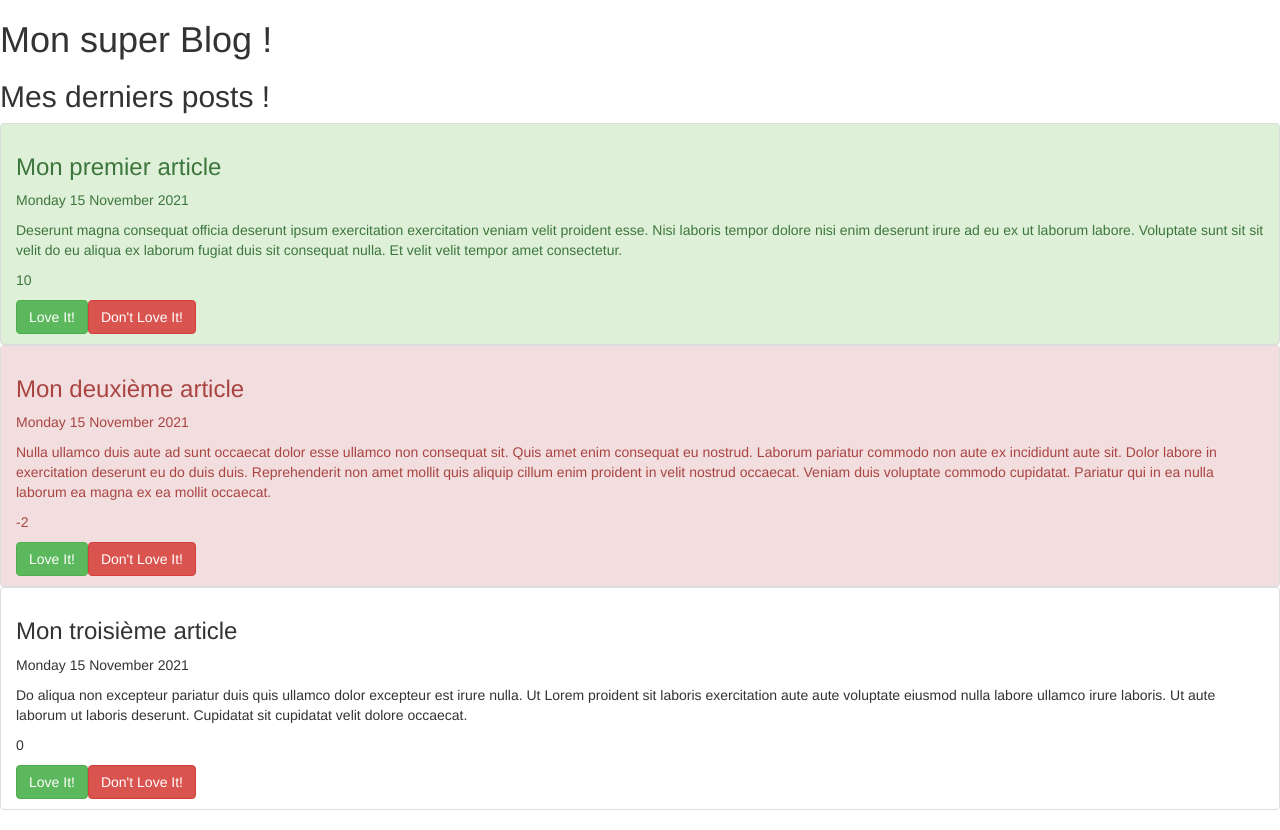
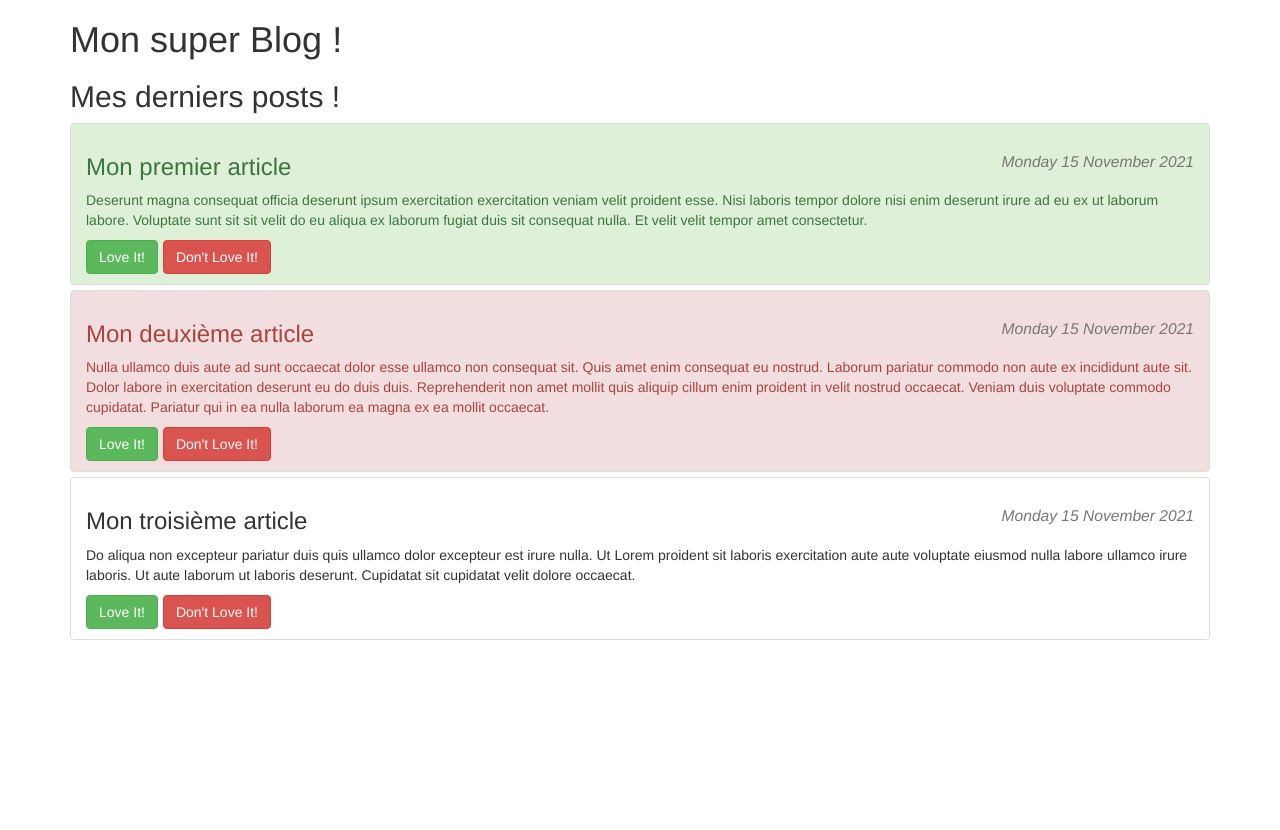
Before and after one commit to ChipsInChief/blogspost, an Angular app: page / in a window 1280 px wide. After the commit the page ends 800 px from the top, so only its background shows below. Built offline with nearby package versions, Linux system fonts and the light colour scheme.

Commit message:
👌 IMPROVE: Ajout de css pour faire zolie :)

```diff
--- a/src/app/app.component.html
+++ b/src/app/app.component.html
@@ -1,2 +1,8 @@
-<h1>{{ title }}</h1>
-<app-post-list [posts]="postsFromDatabase" ></app-post-list>
+<div class="container">
+    <div class="row">
+        <div class="col-xs-12">
+            <h1>{{ title }}</h1>
+            <app-post-list [posts]="postsFromDatabase"></app-post-list>
+        </div>
+    </div>
+</div>
--- a/src/app/post-list-item/post-list-item.component.html
+++ b/src/app/post-list-item/post-list-item.component.html
@@ -1,10 +1,14 @@
-<li [ngClass]="{'list-group-item': true,
+<div class="post-space">
+    <li [ngClass]="{'list-group-item': true,
                 'list-group-item-success': postLikes > 0,
                 'list-group-item-danger': postLikes < 0}">
-    <h3>{{ postTitle }}</h3>
-    <p>{{ postDate | date : 'EEEE d MMMM y' }}</p>
-    <p>{{ postContent }}</p>
-    <p>{{ postLikes }}</p>
-    <button  type="button" class="btn btn-success" (click)="onLoveIt()" >Love It!</button>
-    <button  type="button" class="btn btn-danger" (click)="onDontLoveIt()">Don't Love It!</button>
-</li>
+        <h3>{{ postTitle }}
+            <small class="pull-right">
+                <em class="text-capitalize">{{ postDate | date : 'EEEE d MMMM y' }}</em>
+            </small>
+        </h3>
+        <p>{{ postContent }}</p>
+        <button type="button" class="btn btn-success btn-space" (click)="onLoveIt()">Love It!</button>
+        <button type="button" class="btn btn-danger" (click)="onDontLoveIt()">Don't Love It!</button>
+    </li>
+</div>
--- a/src/app/post-list-item/post-list-item.component.scss
+++ b/src/app/post-list-item/post-list-item.component.scss
@@ -0,0 +1,7 @@
+.btn-space {
+  margin-right: 5px;
+}
+
+.post-space {
+  margin-bottom: 5px;
+}
```
